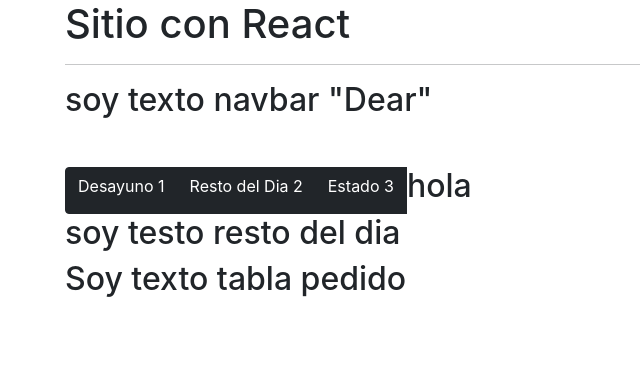
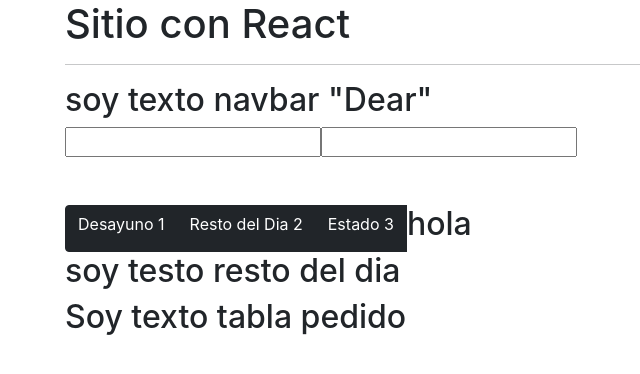
Before and after one commit to cecyramallo/SCL015-burger-queen, a React (Create React App) app: page /home in a window 1280 px wide. Shown: the top 374 px of the page, without its empty margins (17-657 px from the left). Built offline with nearby package versions, Linux system fonts and the light colour scheme.

Commit message:
inputs en navbar

```diff
--- a/src/Components/NavBar.js
+++ b/src/Components/NavBar.js
@@ -3,6 +3,8 @@ const NavBar = () =>{
     return (
       <div>
         <h2>soy texto navbar "Dear"</h2>
+        <input type="number" name="" id=""/>
+        <input type="number" name="" id=""/>
       </div>
     );
   }
```
